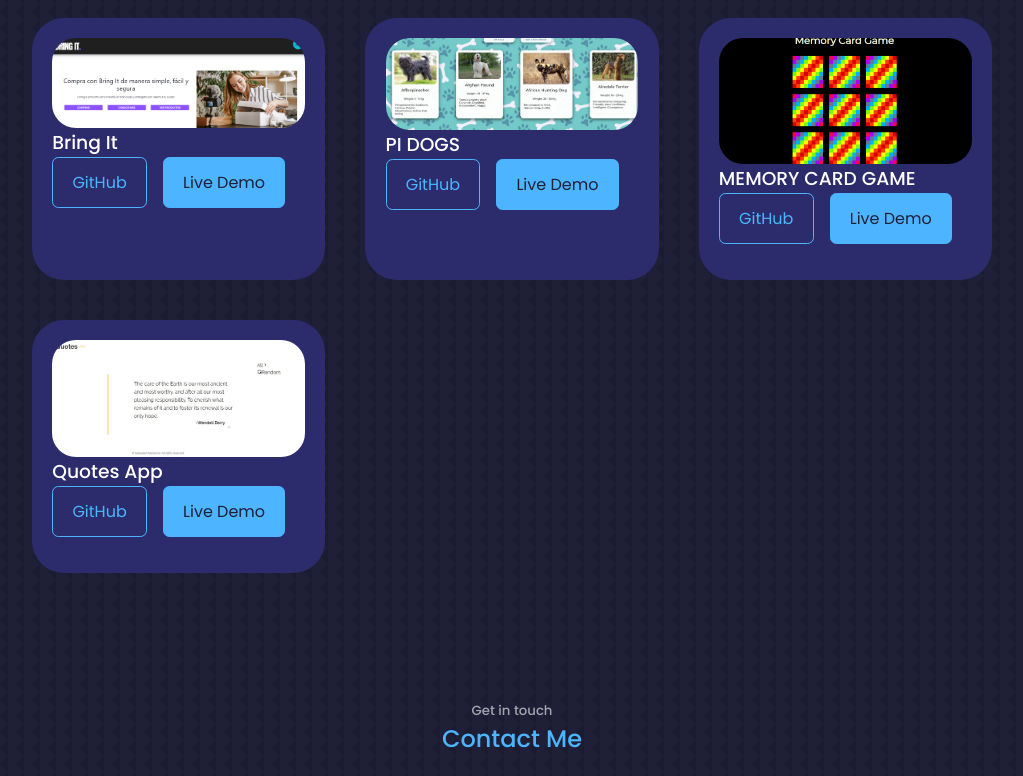
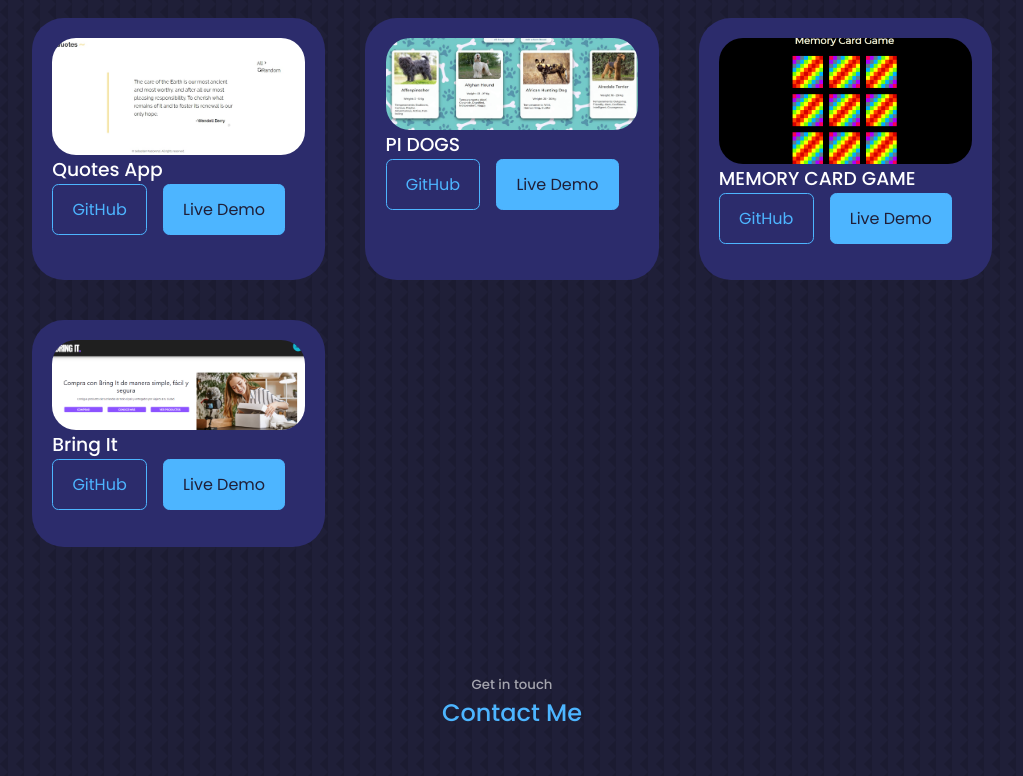
Before and after one commit to seba-pas/portfolio-react, a React (Create React App) app: page / in a window 1280 px wide. Shown: the part 3020-3796 px from the top of the page, without its empty margins (128-1151 px from the left). Built offline with nearby package versions, Linux system fonts and the light colour scheme.

Commit message:
Update Portfolio.jsx

```diff
--- a/src/components/Portfolio/Portfolio.jsx
+++ b/src/components/Portfolio/Portfolio.jsx
@@ -9,10 +9,11 @@ const Portfolio = () => {
   const data = [
     {
       id: 1,
-      image: IMG1,
-      title: "Bring It",
-      github: "https://github.com/seba-pas/bring-it-app",
-      demo: "https://bring-it-app.vercel.app/",
+      image: IMG4,
+      title: "Quotes App",
+      github: "https://github.com/seba-pas/QuotesApp",
+      demo: "https://quotes-sebapas.vercel.app/",
+
     },
     {
       id: 2,
@@ -28,12 +29,13 @@ const Portfolio = () => {
       github: "https://github.com/seba-pas/MemoryCardGame-",
       demo: "https://memory-card-game-nine.vercel.app/",
     },
-      {
+    {
       id: 4,
-      image: IMG4,
-      title: "Quotes App",
-      github: "https://github.com/seba-pas/QuotesApp",
-      demo: "https://quotes-sebapas.vercel.app/",
+      image: IMG1,
+      title: "Bring It",
+      github: "https://github.com/seba-pas/bring-it-app",
+      demo: "https://bring-it-app.vercel.app/",
+
     },
   ];
   return (
```
